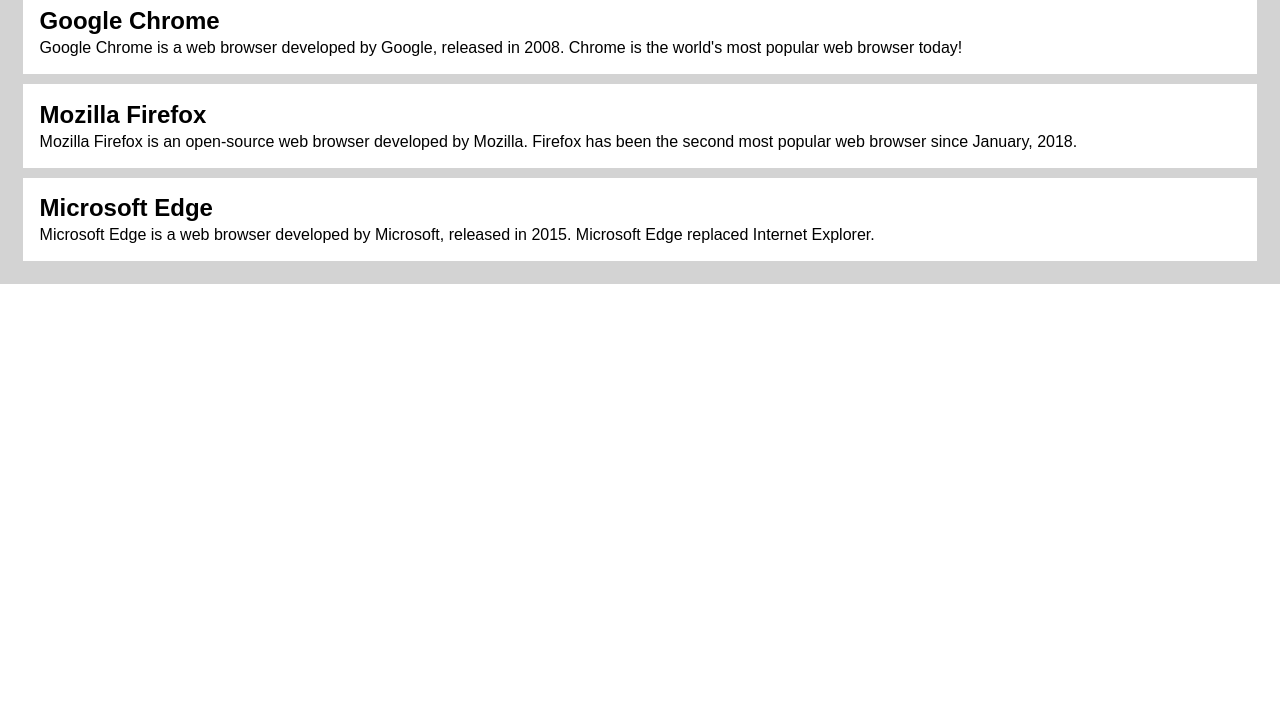
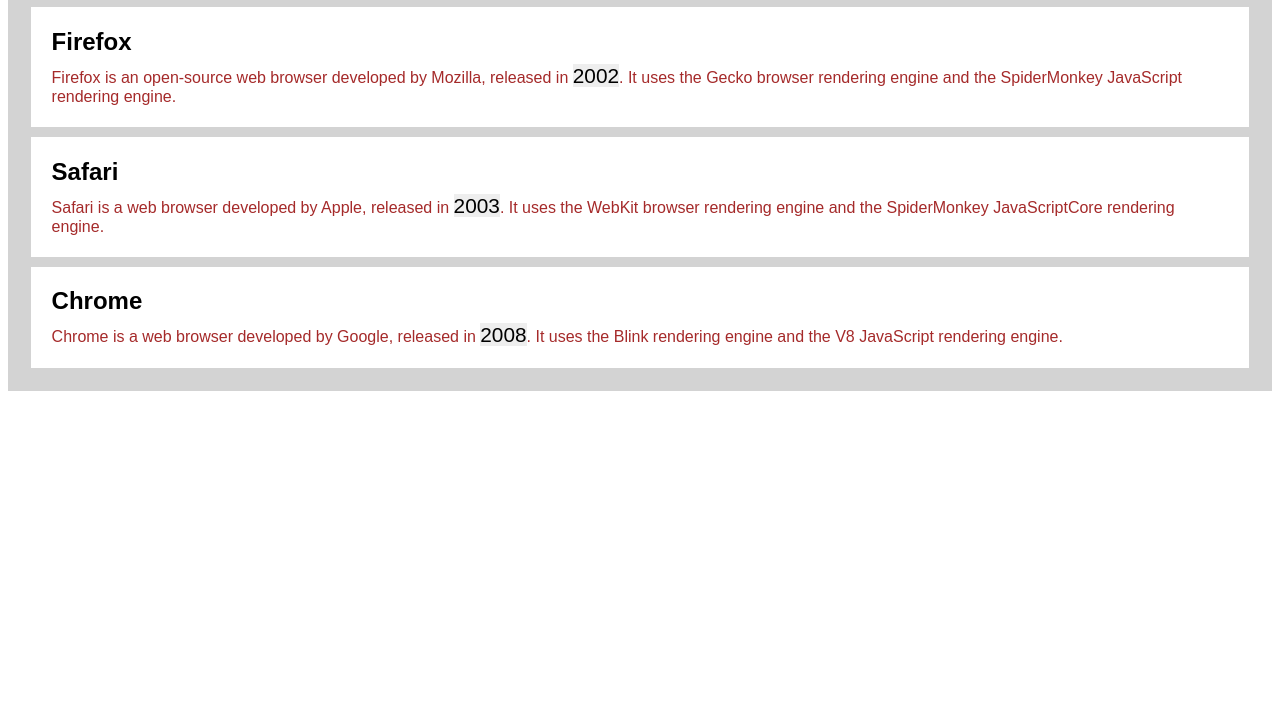
Before and after one commit to edwardtanguay/sass_base, a plain HTML site: page index.html in a window 1280 px wide. Shown: the part 96-800 px from the top of the page. Drawn offline with Linux system fonts and the light colour scheme.

Commit message:
add year

```diff
--- a/index.html
+++ b/index.html
@@ -10,23 +10,17 @@
 	<title>SASS Base</title>
 </head>
 <style>
-	* {
-		margin: 0;
-		padding: 0;
-		box-sizing: border-box;
-	}
-
 	body {
 		font-family: Arial, Helvetica, sans-serif;
 	}
 
-	.all-browsers {
+	main {
 		margin: 0;
 		padding: .8rem;
 		background-color: lightgray;
 	}
 
-	.all-browsers>h1,
+	main>h1,
 	.browser {
 		margin: 10px;
 		padding: .8rem;
@@ -38,32 +32,39 @@
 
 	.browser>h2,
 	p {
-		margin: 4px;
+		margin: .5rem;
+	}
+
+	.browser>p {
+		color: brown;
+	}
+
+	.browser>p>.year {
+		font-size: 1.3rem;
+		background-color: #eee;
+		color: black;
 	}
 </style>
 </head>
 
 <body>
-
-	<article class="all-browsers">
-		<h1>Most Popular Browsers</h1>
+	<main>
+		<h1>Web Browsers</h1>
 		<article class="browser">
-			<h2>Google Chrome</h2>
-			<p>Google Chrome is a web browser developed by Google, released in 2008. Chrome is the world's most popular
-				web browser today!</p>
+			<h2>Firefox</h2>
+			<p>Firefox is an open-source web browser developed by Mozilla, released in <span class="year">2002</span>. It uses the Gecko browser
+				rendering engine and the SpiderMonkey JavaScript rendering engine.</p>
 		</article>
 		<article class="browser">
-			<h2>Mozilla Firefox</h2>
-			<p>Mozilla Firefox is an open-source web browser developed by Mozilla. Firefox has been the second most
-				popular web browser since January, 2018.</p>
+			<h2>Safari</h2>
+			<p>Safari is a web browser developed by Apple, released in <span class="year">2003</span>. It uses the WebKit browser
+				rendering engine and the SpiderMonkey JavaScriptCore rendering engine.</p>
 		</article>
 		<article class="browser">
-			<h2>Microsoft Edge</h2>
-			<p>Microsoft Edge is a web browser developed by Microsoft, released in 2015. Microsoft Edge replaced
-				Internet Explorer.</p>
+			<h2>Chrome</h2>
+			<p>Chrome is a web browser developed by Google, released in <span class="year">2008</span>. It uses the Blink rendering
+				engine and the V8 JavaScript rendering engine.</p>
 		</article>
-	</article>
-
 </body>
 
 </html>
```
